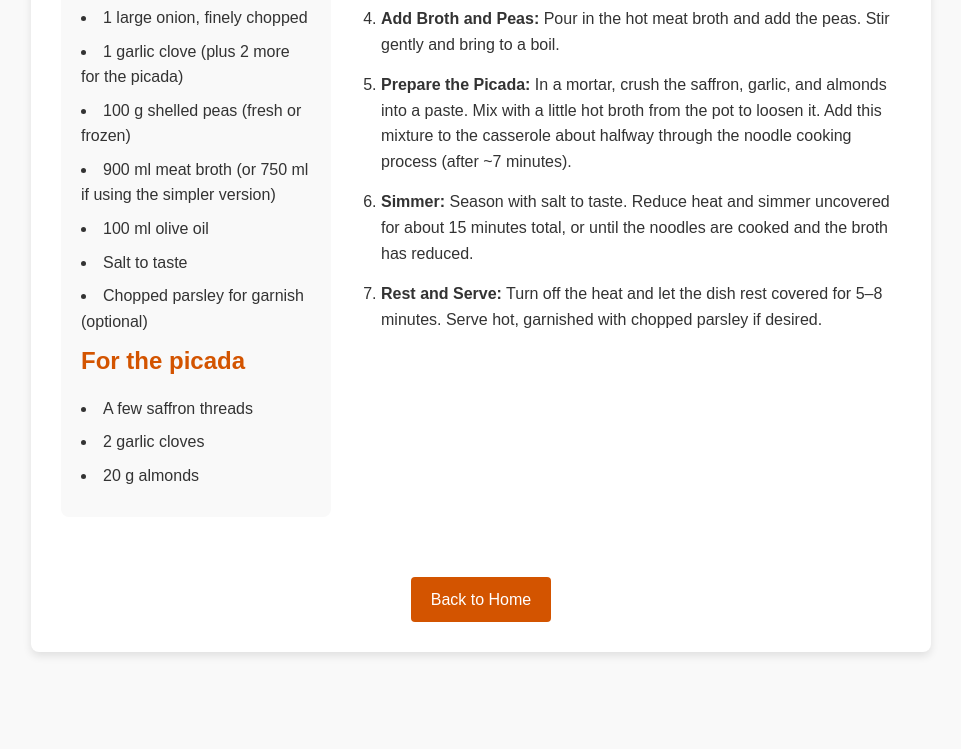
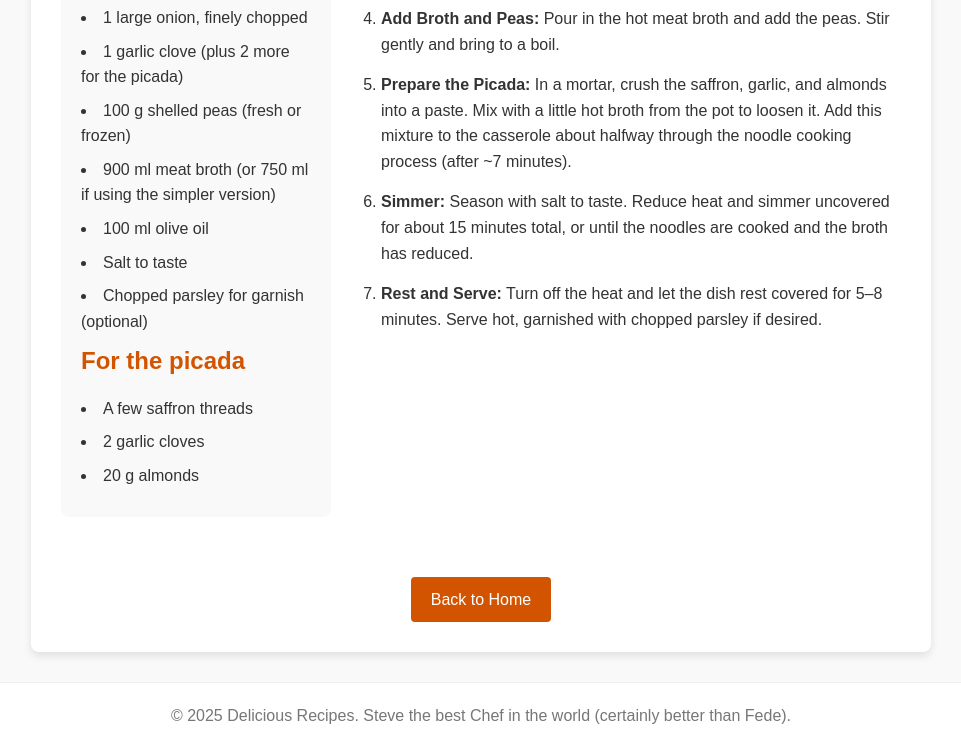
Before and after one commit to FifthApogee/VibeCooking, a plain HTML site: page recipe3.html in a window 1280 px wide. Shown: the part 1011-1760 px from the top of the page, without its empty margins (159-1120 px from the left). Before the commit the page ends 1693 px from the top, so only its background shows below. Drawn offline with Linux system fonts and the light colour scheme.

Commit message:
Update recipe3.html with footer

```diff
--- a/recipe3.html
+++ b/recipe3.html
@@ -62,6 +62,9 @@
                 <a href="index.html" class="home-button">Back to Home</a>
             </div>
         </div>
+                <footer>
+            <p>&copy; 2025 Delicious Recipes. Steve the best Chef in the world (certainly better than Fede).</p>
+        </footer>
     </div>
 </body>
 </html>
```
